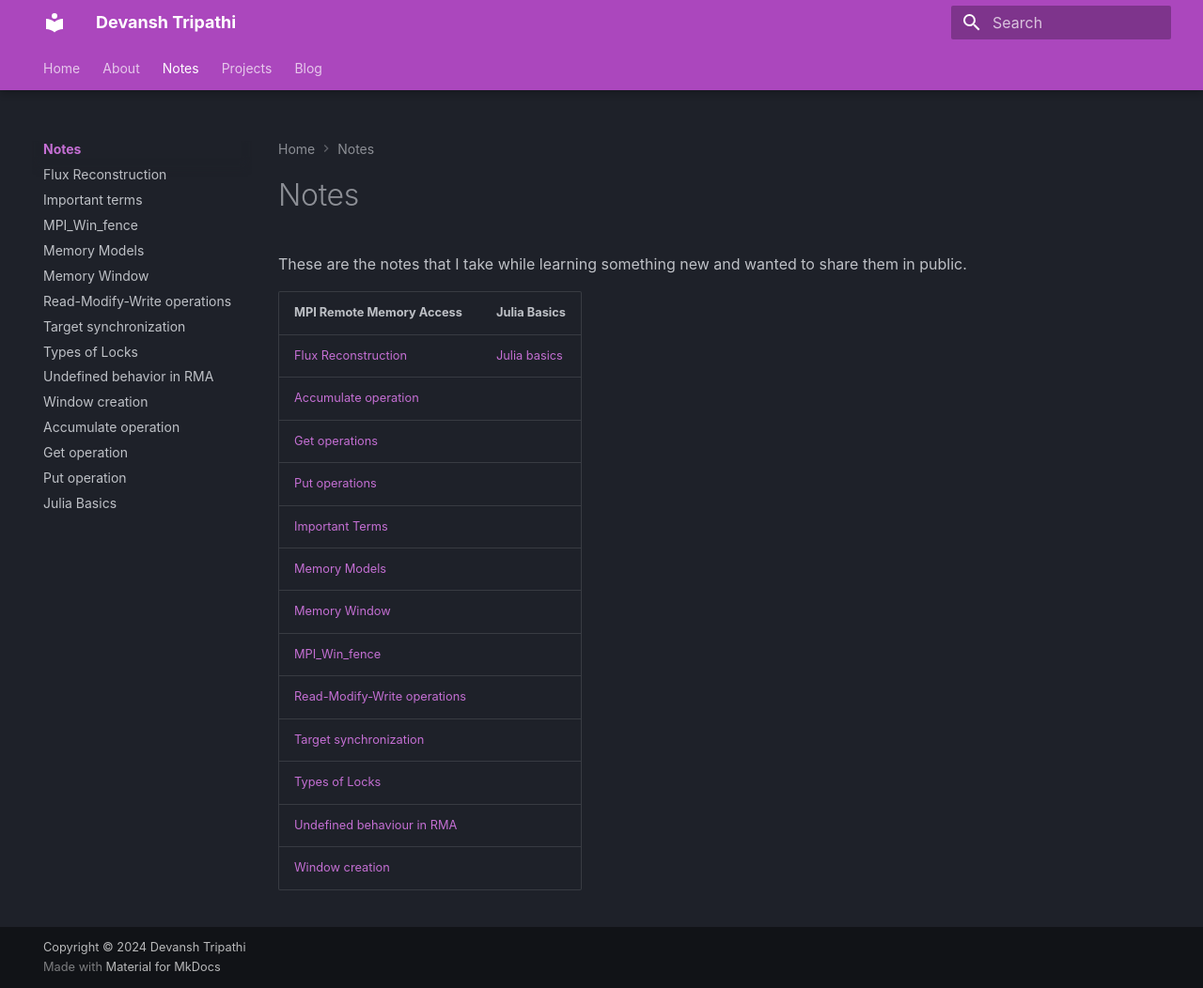
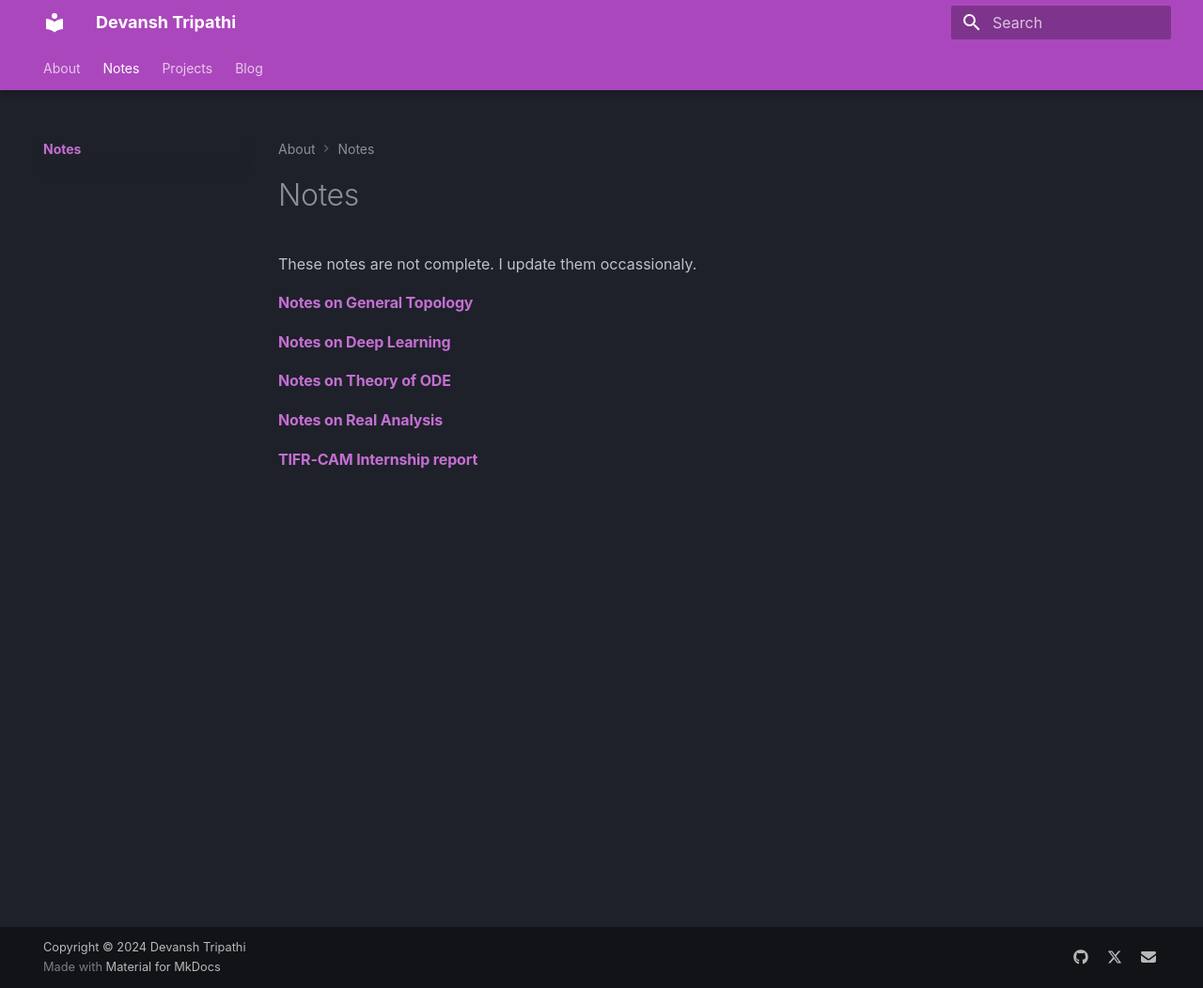
Before and after one commit to Devansh1106/devansh1106.github.io, an MkDocs documentation site: the page built from docs/notes/index.md, in a window 1280 px wide and 1052 px high. Shown: the whole window at 94% size. Built offline with MkDocs 1.6.1 and Material for MkDocs 9.7.7, drawn with Linux system fonts in a browser that asks for light colours; some web fonts are replaced.

```diff
--- a/docs/notes/index.md
+++ b/docs/notes/index.md
@@ -3,10 +3,19 @@ title: Notes
 description: These are the notes that I take while learning something new and wanted to share them in public.
 ---
 # Notes
-These are the notes that I take while learning something new and wanted to share them in public.
+These notes are not complete. I update them occassionaly.
 
+#### [Notes on General Topology](https://github.com/Devansh1106/sem6/tree/main/gen_topology)
 
-|       MPI Remote Memory Access                                    |    Julia Basics                   |
+#### [Notes on Deep Learning](https://github.com/Devansh1106/sem6/blob/main/dl_notes)
+
+#### [Notes on Theory of ODE](https://github.com/Devansh1106/sem6/tree/main/theory_of_ode)
+
+#### [Notes on Real Analysis](https://github.com/Devansh1106/sem5/tree/master/real_analysis)
+
+#### [TIFR-CAM Internship report](https://github.com/Devansh1106/internship_tifr_cam2024)
+
+<!-- |       MPI Remote Memory Access                                    |    Julia Basics                   |
 | ----------------------------------------------------------------- | --------------------------------- |
     [Flux Reconstruction](Flux Reconstruction.md)                   |  [Julia basics](julia_basics.md)  |
     [Accumulate operation](Accumulate operation.md)                 |   |
@@ -21,3 +30,4 @@ These are the notes that I take while learning something new and wanted to share
     [Types of Locks](Types of Locks.md)                             |
     [Undefined behaviour in RMA](Undefined behaviour in RMA.md)     |
     [Window creation](Window creation.md)                           |
+ -->
--- a/mkdocs.yml
+++ b/mkdocs.yml
@@ -54,6 +54,7 @@ markdown_extensions:
   - pymdownx.superfences
   - attr_list
   - md_in_html
+  - pymdownx.blocks.caption
   - pymdownx.caret
 
 extra_javascript:
@@ -61,38 +62,25 @@ extra_javascript:
   - https://unpkg.com/mathjax@3/es5/tex-mml-chtml.js
   - https://cdn.jsdelivr.net/npm/mathjax@2/MathJax.js?config=TeX-AMS-MML_HTMLorMML
 
-extra:
-  social:
-    - icon: fontawesome/brands/github
-      link: https://github.com/Devansh1106
-    - icon: fontawesome/brands/x-twitter
-      link: https://x.com/Devansh_1106
-
 nav:
-  - Home: index.md
-  - About: about.md
+  - About: index.md
   - Notes:
     - notes/index.md
-    - notes/Flux Reconstruction.md
-    - notes/Important terms.md
-    - notes/MPI_Win_fence.md
-    - notes/Memory Models.md
-    - notes/Memory Window.md
-    - notes/Read-Modify-Write operations.md
-    - notes/Target synchronization.md
-    - notes/Types of Locks.md
-    - notes/Undefined behaviour in RMA.md
-    - notes/Window creation.md
-    - notes/Accumulate operation.md
-    - notes/Get operation.md
-    - notes/Put operation.md
-    - notes/julia_basics.md
   - Projects:
     - projects/index.md
   - Blog:
     - blog/index.md
 
 extra:
+  favicon: assets/icon_my_pic.ico
+  social:
+    - icon: fontawesome/brands/github
+      link: https://github.com/Devansh1106
+    - icon: fontawesome/brands/x-twitter
+      link: https://x.com/Devansh_1106
+    - icon: fontawesome/solid/envelope
+      link: mailto:devansh22@iisertvm.ac.in
+
   analytics:
     provider: google
     property: G-DD6NHH0CZP
```
Also changed, not shown: docs/about.md (+1 -1 lines), docs/index.md (+24 -4 lines), docs/one-pager/eth4d.md (+1 -1 lines), docs/projects/index.md (+15 -13 lines), docs/assets/icon_my_pic.ico (added), docs/assets/my_pic.jpg (added), 10 other files.
